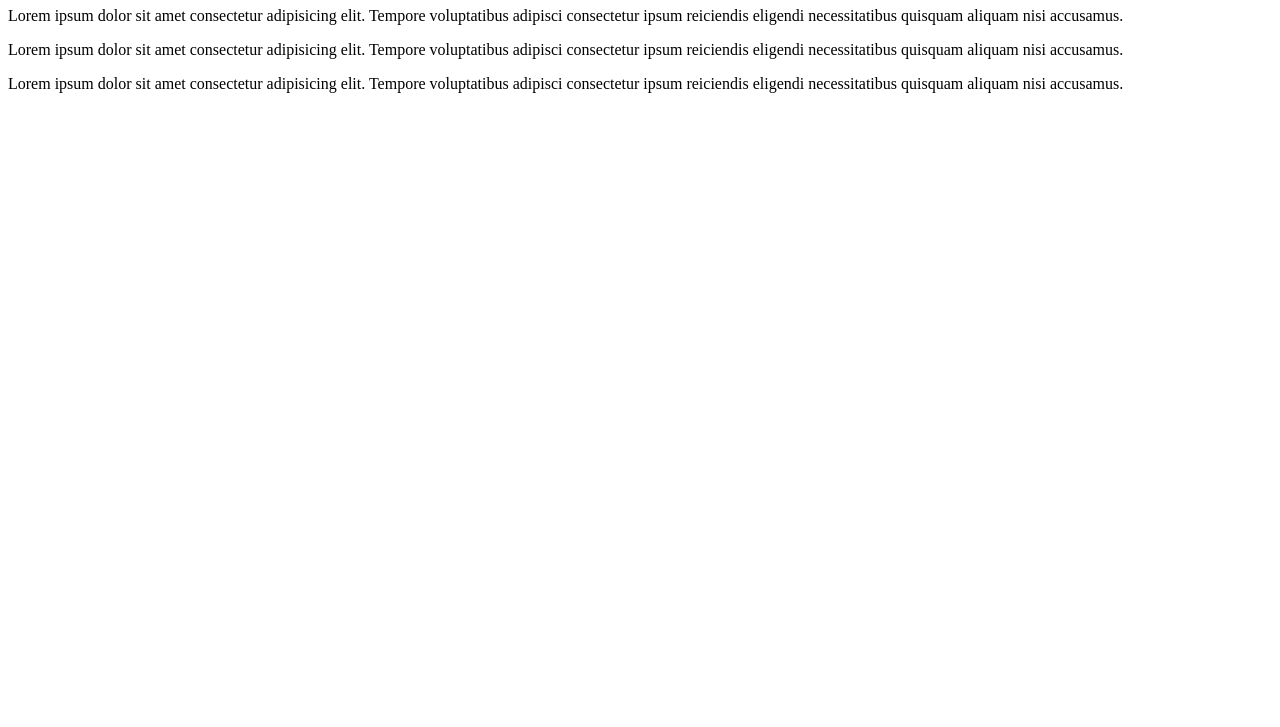
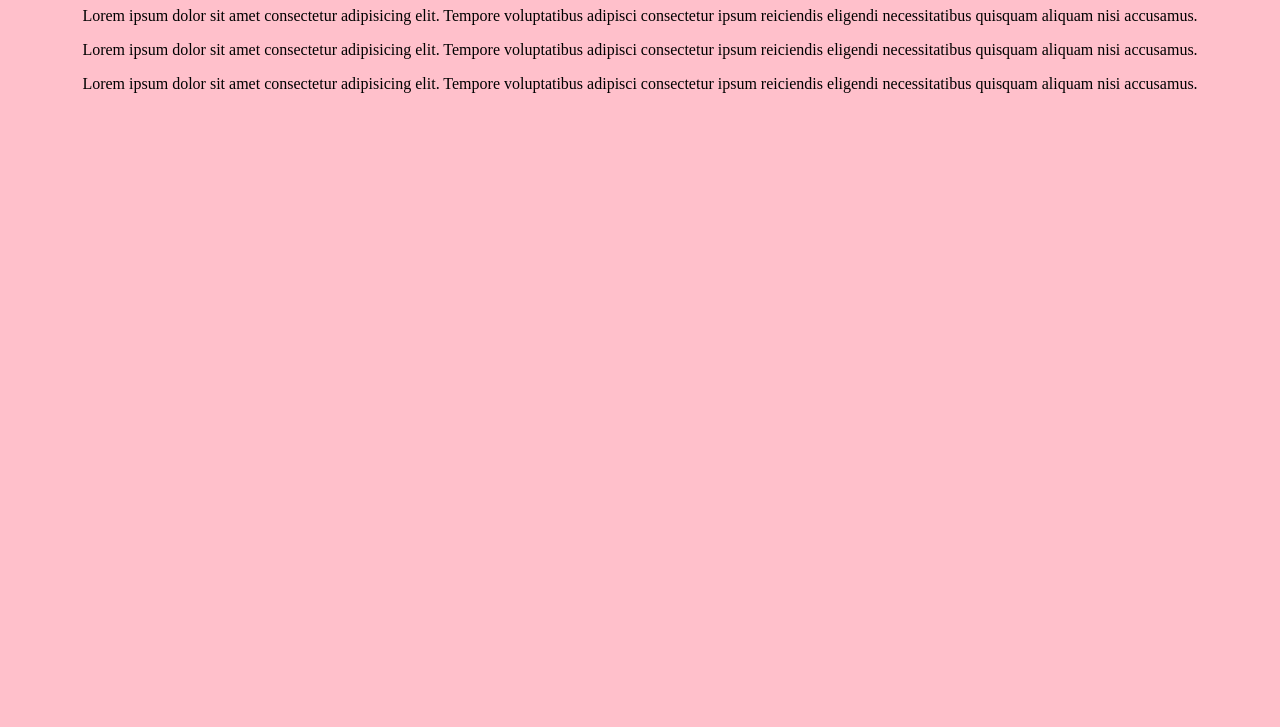
Before and after one commit to GoJstudio/githubtest, a plain HTML site: page index.html in a window 1280 px wide. Shown: the part 73-800 px from the top of the page. Drawn offline with Linux system fonts and the light colour scheme.

Commit message:
cssStyling

```diff
--- a/index.html
+++ b/index.html
@@ -5,6 +5,8 @@
   <meta http-equiv="X-UA-Compatible" content="IE=edge">
   <meta name="viewport" content="width=device-width, initial-scale=1.0">
   <title>GitHub Pages Test</title>
+
+  <link rel="stylesheet" href="styles.css">
 </head>
 <body>
   <h1>GitHub Pages Hosting</h1>
--- /dev/null
+++ b/styles.css
@@ -0,0 +1,5 @@
+body {
+  margin: 0;
+  background-color: pink;
+  text-align: center;
+}
```
